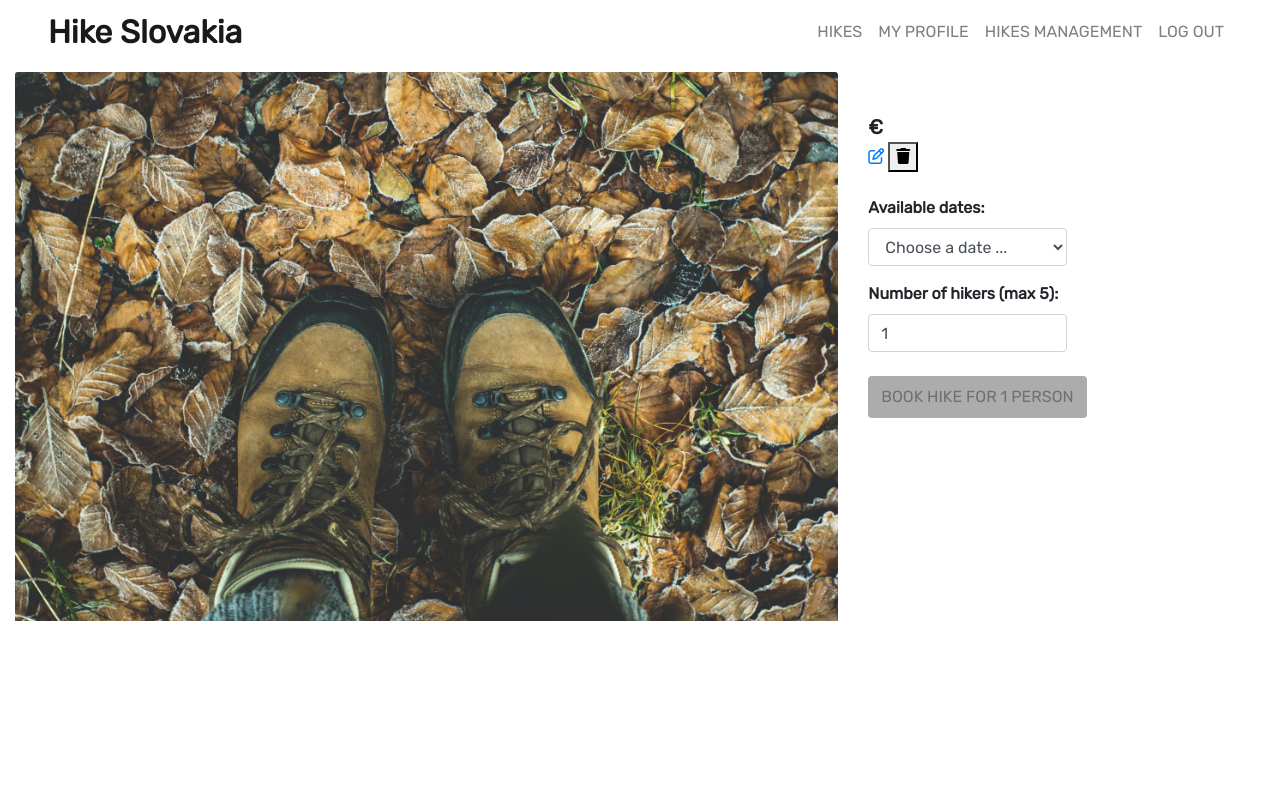
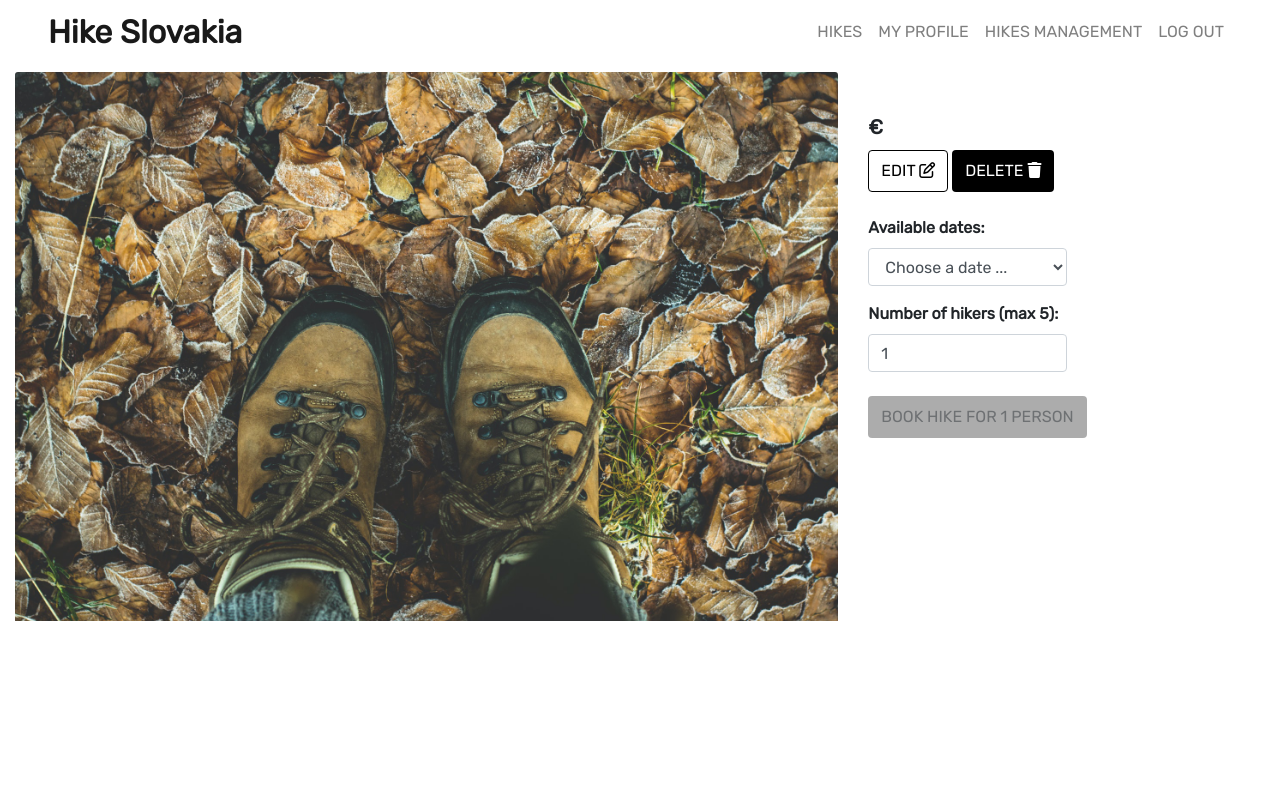
Before and after one commit to monika-hrda/hike-slovakia, a Django app: template hikes/templates/hikes/hike_detail.html in a window 1280 px wide. Run offline with Django 3.2, Linux system fonts and the light colour scheme; the template is opened without the code that fills it, so the values that code supplies are empty; the visitor is signed in with stand-in values (Sample User, id 1); some libraries are stand-ins or nearby versions.

Commit message:
Style Edit & Delete buttons on hike detail pages

```diff
--- a/hikes/templates/hikes/hike_detail.html
+++ b/hikes/templates/hikes/hike_detail.html
@@ -20,9 +20,11 @@
                 <p class="lead text-uppercase mb-0 text-left">{{ hike.get_difficulty_display }}</p>
                 <p class="lead mb-0 text-left font-weight-bold">€ {{ hike.price }}</p>
                 {% if request.user.is_superuser %}
-                <a href="{% url 'edit_hike' hike.id %}" aria-label="Edit Hike"><i class="fa-regular fa-pen-to-square"></i></a>
+                <a href="{% url 'edit_hike' hike.id %}" class="btn rounded-1 mt-2 py-2 secondary-btn"
+                    aria-label="Edit Hike">EDIT <span><i class="fa-regular fa-pen-to-square"></i></span></a>
                 <!-- Trigger/Open The Modal -->
-                <button id="myBtn"><i class="fa-solid fa-trash"></i></button>
+                <button id="myBtn" class="btn rounded-1 mt-2 py-2 regular-btn">DELETE <span><i
+                            class="fa-solid fa-trash"></i></span></button>
                 {% endif %}
                 <p class="mt-3 mb-4">{{ hike.description }}</p>
 
```
